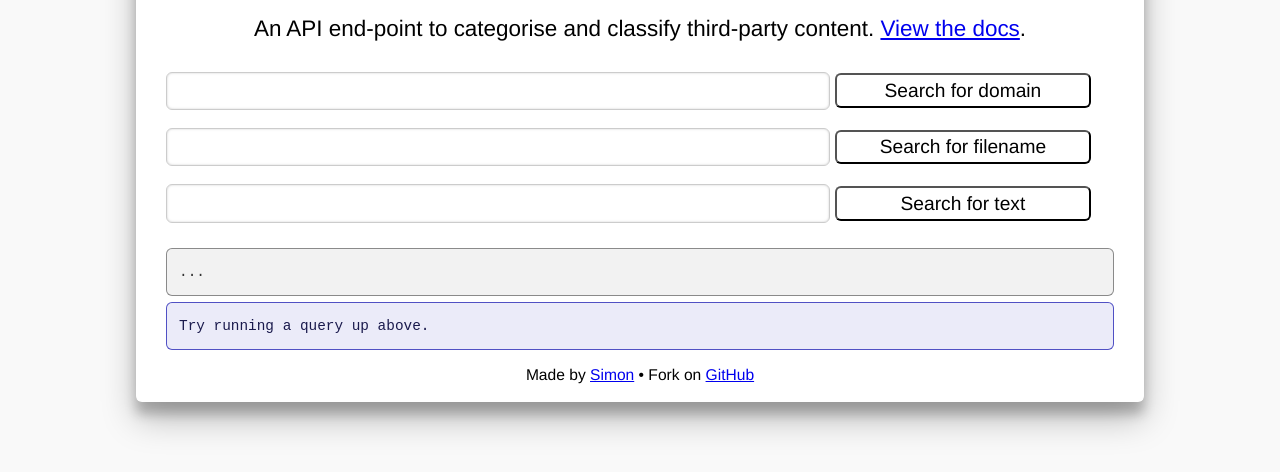
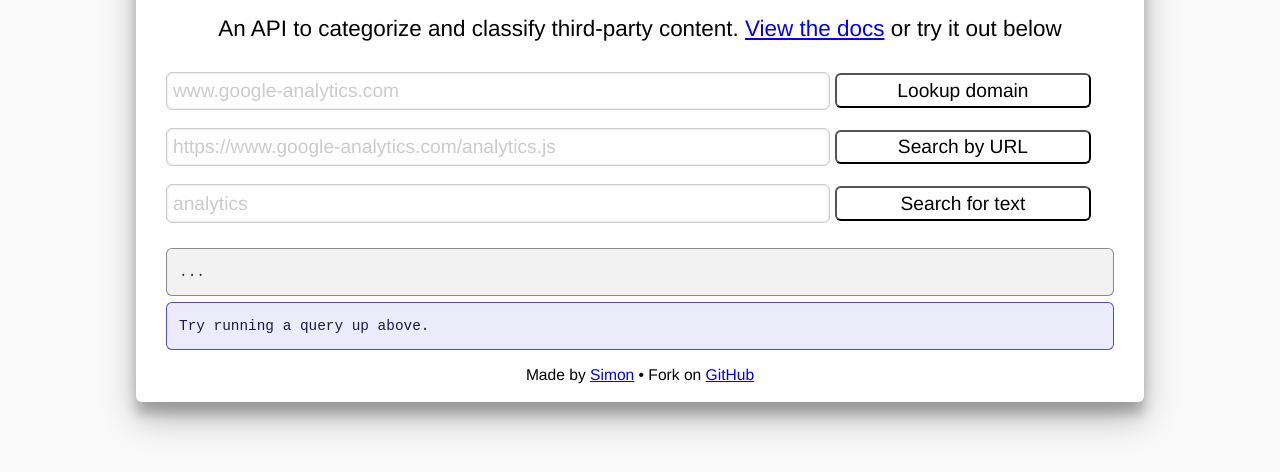
Before and after one commit to simonhearne/thirdpartydb, a website: page public/index.html in a window 1280 px wide. Shown: the part 110-582 px from the top of the page. Drawn offline with Linux system fonts and the light colour scheme.

Commit message:
URI Encode

```diff
--- a/public/css/main.css
+++ b/public/css/main.css
@@ -227,3 +227,6 @@ input[type=range] {
 #query-url a {
     text-decoration:none;
 }
+input::placeholder {
+    color: #ccc;
+}
--- a/public/index.html
+++ b/public/index.html
@@ -13,20 +13,20 @@
         <div id="container">
             <div id="header">
                 <h1>Third-party Request Database</h1>
-                <h3>An API end-point to categorise and classify third-party content. <a href="/api-docs/v1">View the docs</a>.</h3>
+                <h3>An API to categorize and classify third-party content. <a href="/api-docs/v1">View the docs</a> or try it out below</h3>
             </div>
             <div id="form">
                 <form id="submission-form">
                     <div class="form-group">
-                        <input type="url" id="search-domain" name="search-domain" class="mid"/>
-                        <button type="button" id="search-domain-button">Search for domain</button>
+                        <input placeholder="www.google-analytics.com" type="url" id="search-domain" name="search-domain" class="mid"/>
+                        <button type="button" id="search-domain-button">Lookup domain</button>
                     </div>
                     <div class="form-group">
-                        <input type="text" name="search-filename" id="search-filename" class="mid"/>
-                        <button type="button" id="search-filename-button">Search for filename</button>
+                        <input placeholder="https://www.google-analytics.com/analytics.js" type="text" name="search-filename" id="search-filename" class="mid"/>
+                        <button type="button" id="search-filename-button">Search by URL</button>
                     </div>
                     <div class="form-group">
-                        <input type="text" name="search-free" id="search-free" class="mid"/>
+                        <input placeholder="analytics" type="text" name="search-free" id="search-free" class="mid"/>
                         <button type="button" id="search-free-button">Search for text</button>
                     </div>
                 </form>
--- a/public/js/main.js
+++ b/public/js/main.js
@@ -1,6 +1,6 @@
 const apiLookup = function(type,query) {
     if (!(type in ['domain','lookup','search']) && (query.length<5)) return false;
-    let url = `api/v1/${type}/${query}`;
+    let url = `api/v1/${type}/${encodeURIComponent(query)}`;
     document.getElementById('query-url').innerHTML = `<a href="${window.location.href+url}">${window.location.href+url}</a>`;
     fetch(url)
         .then((res) => {
```
